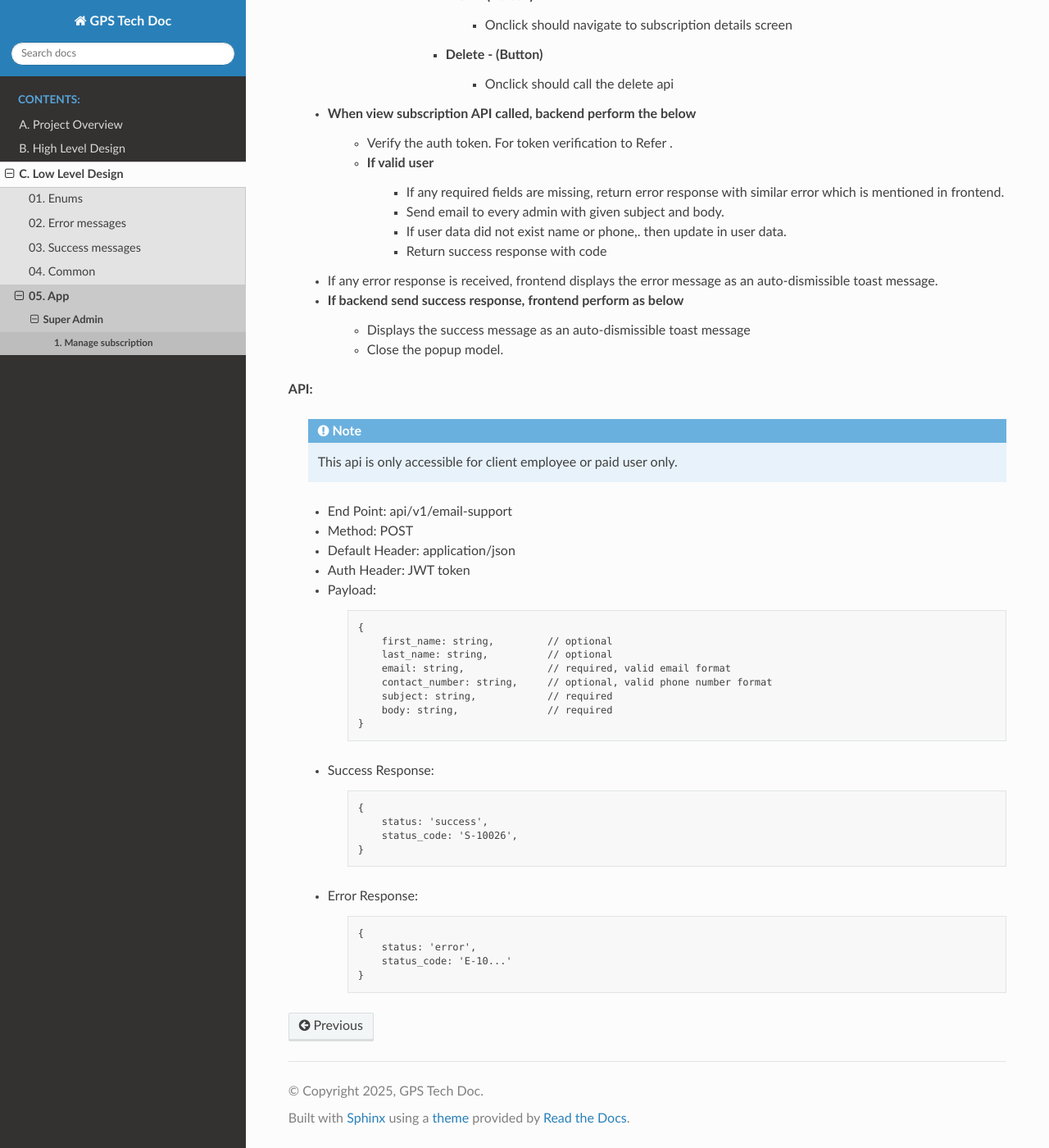
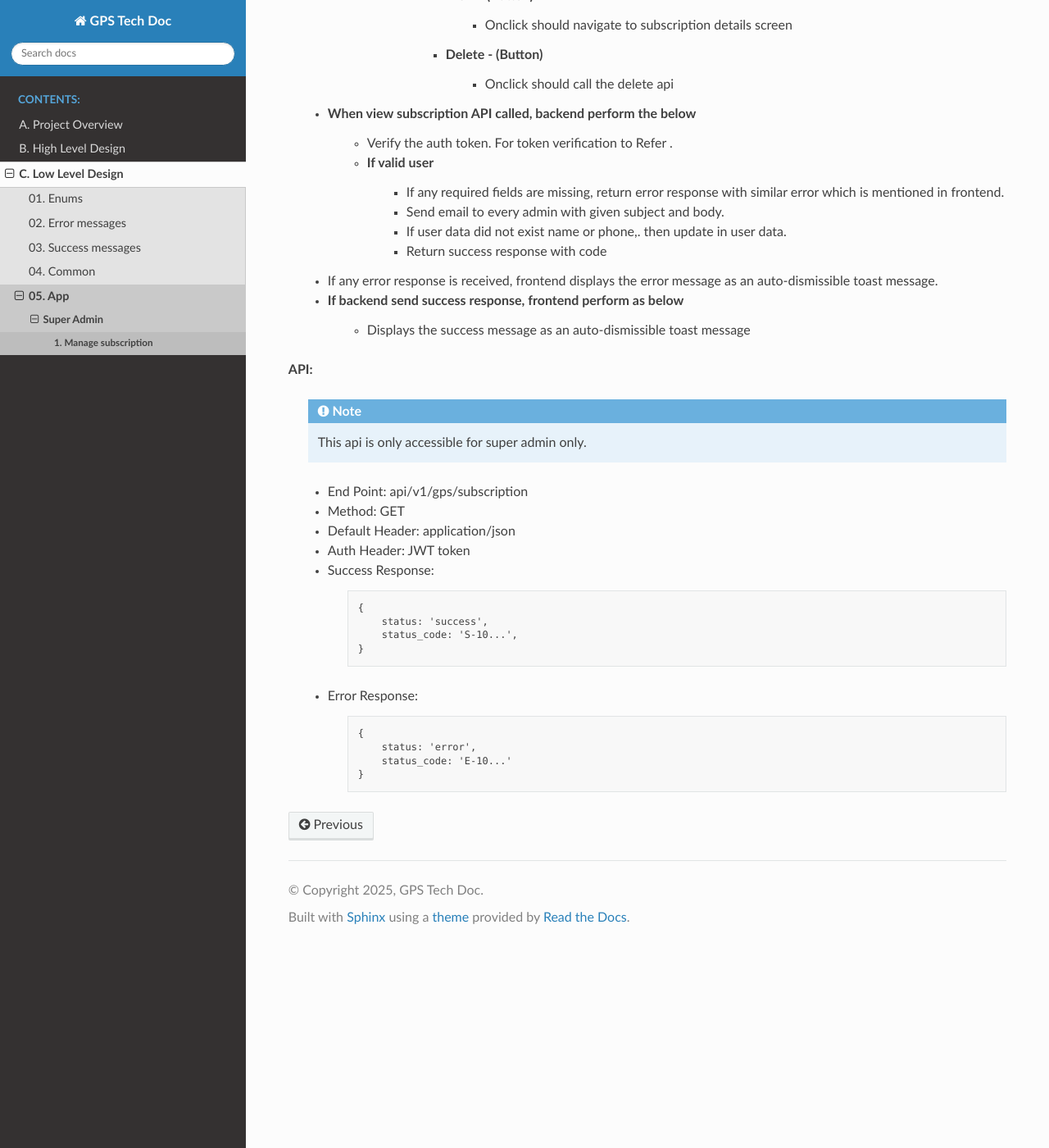
Before and after one commit to Rajin-norq/GPS-TECH-DOC, a Sphinx documentation site: the page built from docs/source/LLD/05-app/01-super-admin/01-manage-subscription.rst, in a window 1280 px wide and 1400 px high, scrolled down 629 px. Shown: the whole window at 82% size. Built offline with Sphinx 7.4.7 and the Read the Docs theme 3.1.0, drawn with Linux system fonts in a browser that asks for light colours.

Commit message:
initial gps tech doc setup done

```diff
--- a/docs/source/LLD/05-app/01-super-admin/01-manage-subscription.rst
+++ b/docs/source/LLD/05-app/01-super-admin/01-manage-subscription.rst
@@ -35,32 +35,20 @@
 
     * If backend send success response, frontend perform as below
         * Displays the success message as an auto-dismissible toast message
-        * Close the popup model.
 
 
 **API:**
 
     .. note::
 
-        This api is only accessible for client employee or paid user only.
+        This api is only accessible for super admin only.
 
 
-    * End Point: api/v1/email-support
-    * Method: POST
+    * End Point: api/v1/gps/subscription
+    * Method: GET
     * Default Header: application/json
     * Auth Header: JWT token
-    * Payload:
 
-        .. code-block:: text
-
-            {
-                first_name: string,         // optional
-                last_name: string,          // optional
-                email: string,              // required, valid email format
-                contact_number: string,     // optional, valid phone number format
-                subject: string,            // required
-                body: string,               // required
-            }
 
 
     * Success Response:
@@ -69,7 +57,7 @@
 
             {
                 status: 'success',
-                status_code: 'S-10026',
+                status_code: 'S-10...',
             }
 
 
```
